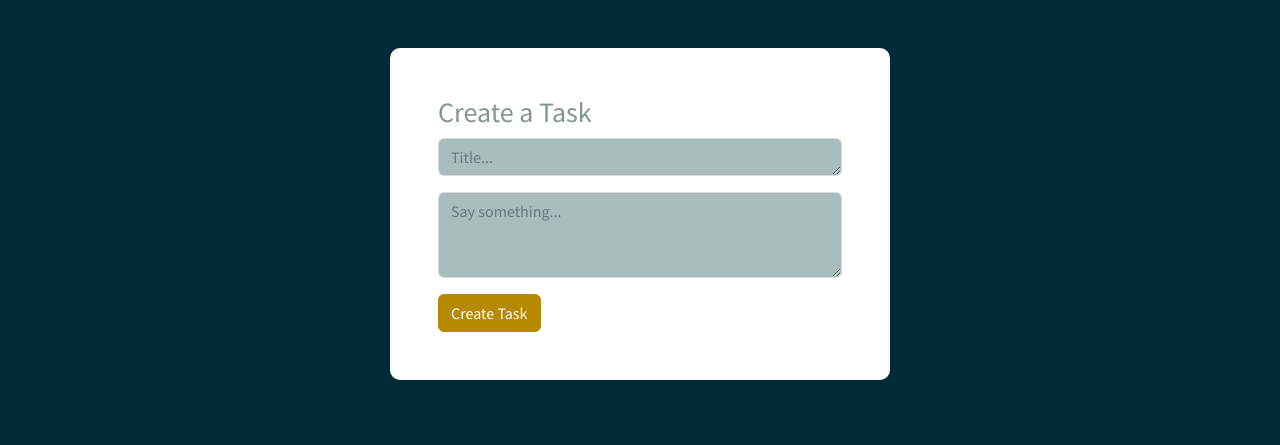
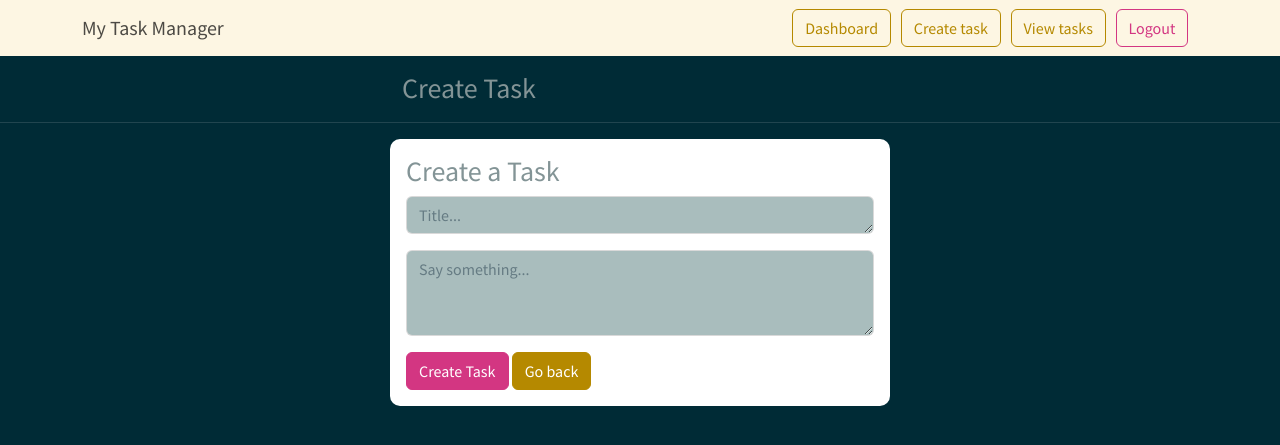
Before and after one commit to kinyuajohn/task_manager, a Django app: page /create-task/ in a window 1280 px wide. Shown: the top 445 px of the page. Run offline with Django 4.2, Linux system fonts and the light colour scheme; the visitor is signed in with stand-in values (Sample User, id 1); some libraries are stand-ins or nearby versions.

Commit message:
clean up

```diff
--- a/templates/base.html
+++ /dev/null
@@ -1,2 +0,0 @@
-<!-- <h4>This is the best website on the planet!</h4>
-<hr> -->
--- /dev/null
+++ b/templates/pre-base.html
@@ -0,0 +1,5 @@
+<nav class="navbar navbar-expand-lg navbar-light bg-light justify-content-center">
+  <div class="container">
+    <a class="navbar-brand main-heading" href="{% url '' %}">My Task Manager</a>
+  </div>
+</nav>
--- /dev/null
+++ b/templates/profile/base.html
@@ -0,0 +1,40 @@
+<nav class="navbar navbar-expand-lg navbar-light bg-light justify-content-center">
+  <div class="container">
+    <a class="navbar-brand main-heading">My Task Manager</a>
+
+    <button class="navbar-toggler" type="button" data-toggle="collapse" data-target="#navbarNavDropdown"
+      aria-controls="navbarNavDropdown" aria-expanded="false" aria-label="Toggle navigation">
+      <span class="navbar-toggler-icon"></span>
+    </button>
+
+    <div class="collapse navbar-collapse text-center" id="navbarNavDropdown">
+      <ul class="navbar-nav ms-auto">
+        &nbsp; &nbsp; &nbsp;
+
+        <li class="nav-item">
+          <a class="btn btn-outline-primary navbar-btn" type="button" href="{% url 'dashboard' %}">Dashboard</a>
+        </li>
+
+        &nbsp; &nbsp;
+
+        <li class="nav-item">
+          <a class="btn btn-outline-primary navbar-btn" type="button" href="{% url 'create-task' %}">Create task</a>
+        </li>
+
+        &nbsp; &nbsp;
+
+        <li class="nav-item">
+          <a class="btn btn-outline-primary navbar-btn" type="button" href="{% url 'view-tasks' %}">View tasks</a>
+        </li>
+
+        &nbsp; &nbsp;
+
+        <li class="nav-item ml-auto">
+          <a class="btn btn-outline-danger navbar-btn" type="button" href="{% url 'user-logout' %}">Logout</a>
+        </li>
+
+        &nbsp; &nbsp;
+      </ul>
+    </div>
+  </div>
+</nav>
--- a/templates/profile/create-task.html
+++ b/templates/profile/create-task.html
@@ -13,8 +13,12 @@
 </head>
 
 <body>
-  {% include "base.html" %}
-  <div class="container bg-white shadow-md p-5 mt-5 form-layout">
+  {% include "profile/base.html" %}
+
+  <h3 class="container mt-3 form-layout">Create Task</h3>
+  <hr>
+
+  <div class="container bg-white shadow-md p-3 mt-3 form-layout">
     <h3>Create a Task</h3>
 
     <form action="" method="POST" autocomplete="off">
@@ -22,7 +26,8 @@
 
       {{ form|crispy }}
 
-      <input type="submit" value="Create Task" class="btn btn-primary navbar-btn">
+      <input type="submit" value="Create Task" class="btn btn-danger navbar-btn">
+      <a href="{% url 'view-tasks' %}" class="btn btn-primary navbar-btn">Go back</a>
     </form>
   </div>
 
```
Also changed, not shown: templates/index.html (+4 -3 lines), templates/my-login.html (+5 -2 lines), templates/profile/dashboard.html (+6 -3 lines), templates/profile/delete-task.html (+7 -3 lines), templates/profile/update-task.html (+8 -3 lines), templates/profile/view-tasks.html (+6 -5 lines), templates/register.html (+8 -2 lines).
